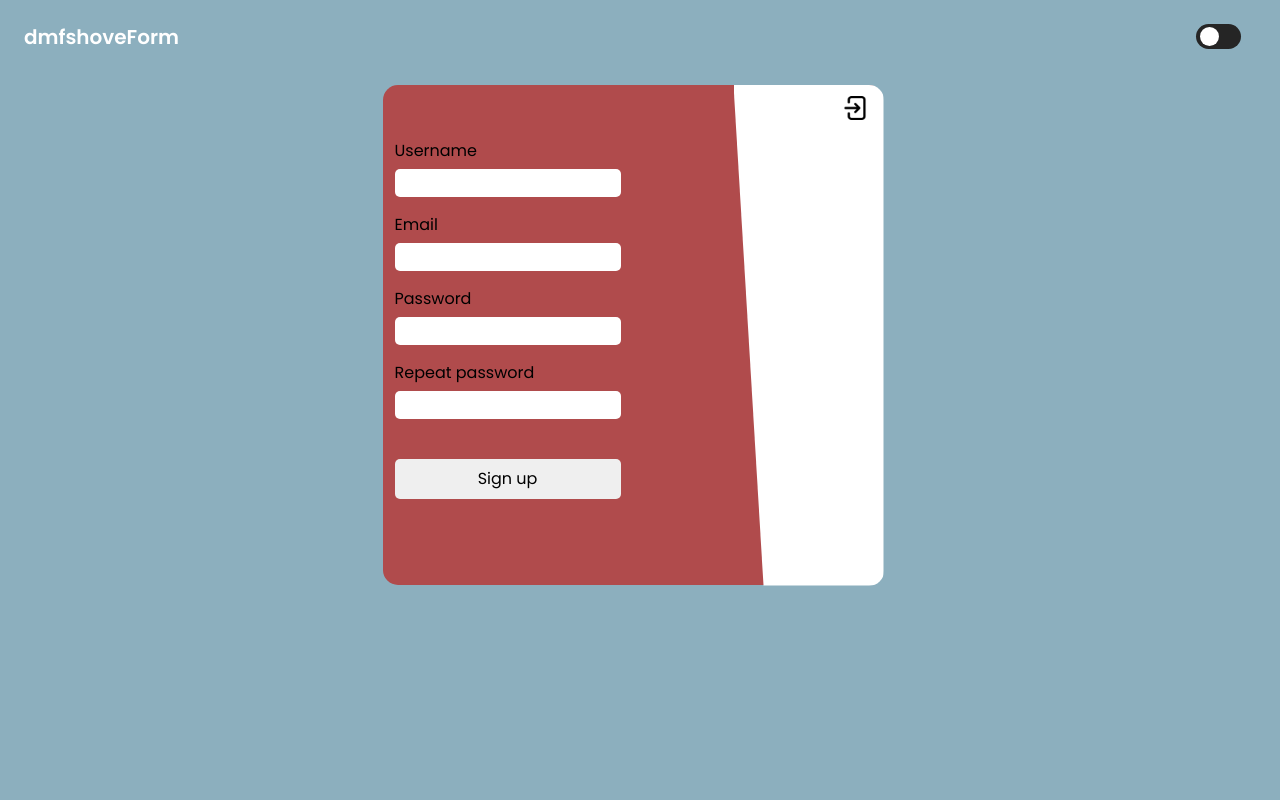
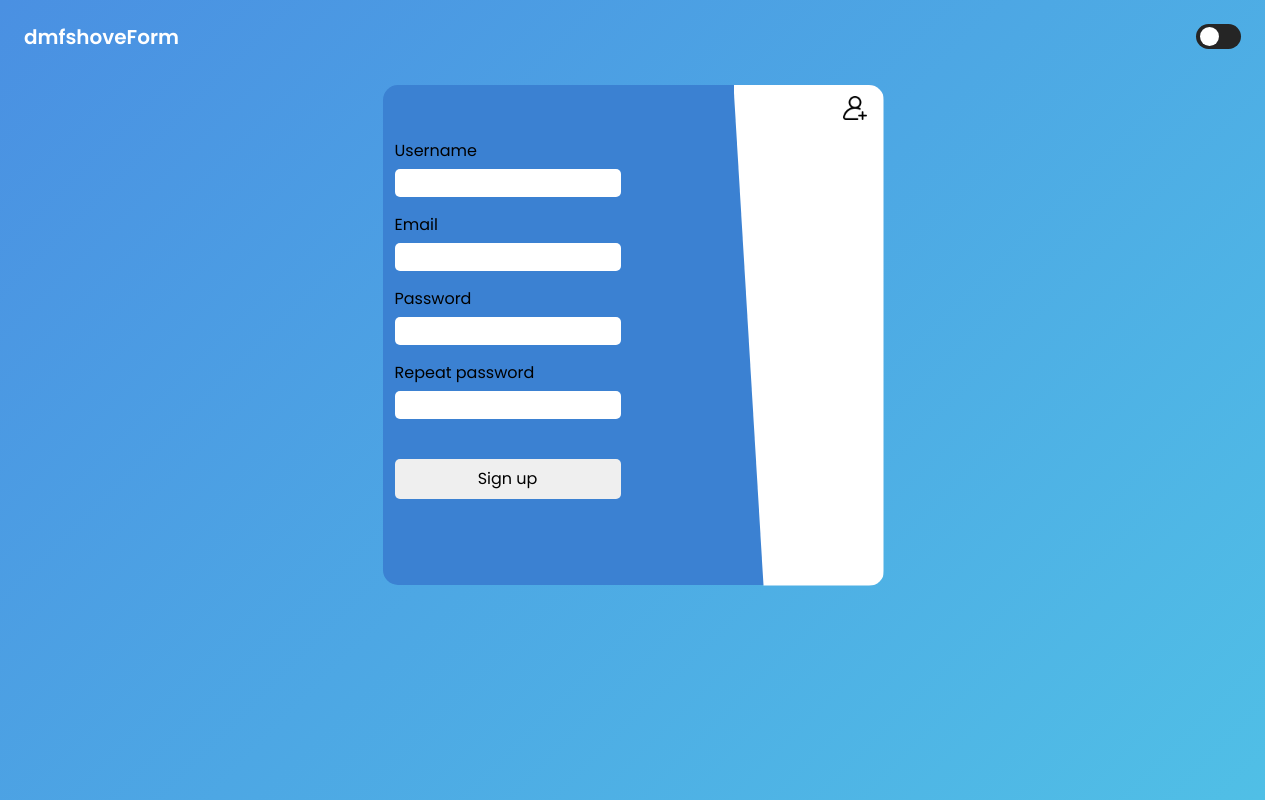
Before and after one commit to RusikHunter/Form, a React (Vite) app in the folder frontend/: page / in a window 1280 px wide. Built offline with nearby package versions, Linux system fonts and the light colour scheme.

Commit message:
styles(global): change global styles and styles for some application components

```diff
--- a/frontend/src/components/AccountWrap/AccountWrap.scss
+++ b/frontend/src/components/AccountWrap/AccountWrap.scss
@@ -5,9 +5,10 @@
     flex-direction: column;
     width: 500px;
     height: 400px;
-    background-color: var(--color-red);
+    background-color: var(--color-blue);
     border-radius: 15px;
     position: relative;
+    transition: background-color var(--transition);
 
     &__tools {
         display: flex;
@@ -17,6 +18,15 @@
 
     &__button--exit {
         background-color: transparent;
+        transition: transform var(--transition);
+
+        @include desktop-screen {
+
+            &:hover,
+            &:focus-visible {
+                transform: scale(1.1);
+            }
+        }
     }
 
     &__icon {}
@@ -42,7 +52,22 @@
         margin-top: 10px;
     }
 
+    &__username,
+    &__id,
+    &__email,
+    &__status {
+        color: var(--color-text);
+        transition: color var(--transition);
+    }
+
     @include mobile {
         width: 100%;
     }
 }
+
+body[data-js-theme="dark"] {
+
+    .account-wrap {
+        background-color: var(--color-darkblue);
+    }
+}
--- a/frontend/src/components/FormRegistration/FormRegistration.scss
+++ b/frontend/src/components/FormRegistration/FormRegistration.scss
@@ -18,11 +18,14 @@
     &__span {
         @include fluid-text(16, 16);
         @include font(var(--font-family), 400, 1);
+        color: var(--color-text);
+        transition: color var(--transition);
     }
 
     &__input {
         border-radius: 5px;
         padding: 5px 7px;
+        transition: background-color var(--transition);
 
         @include fluid-text(12, 12);
         @include font(var(--font-family), 400, 1);
@@ -34,5 +37,22 @@
         border-radius: 5px;
         @include fluid-text(16, 16);
         @include font(var(--font-family), 400, 1);
+        transition: transform var(--transition), background-color var(--transition);
+
+        @include desktop-screen {
+
+            &:hover,
+            &:focus-visible {
+                transform: scale(1.03);
+            }
+        }
     }
 }
+
+body[data-js-theme="dark"] {
+
+    .form__input,
+    .form__submit {
+        background-color: var(--color-gray);
+    }
+}
--- a/frontend/src/components/FormWrap/FormWrap.jsx
+++ b/frontend/src/components/FormWrap/FormWrap.jsx
@@ -18,31 +18,36 @@ export default function FormWrap() {
             <div className="form-wrap__tools">
                 <button className="form-wrap__button--toggle-mode" onClick={handleClick}>
                     <div className="form-wrap__button-icon">
+                        {mode === 'signup'
+                            ?
                             <img
                                 src={signupIcon}
                                 alt="Sign Up"
                                 width={24}
                                 height={24}
-                            className={`form-wrap__icon ${mode === "login" ? "form-wrap__icon--active" : ""}`}
+                                className={`form-wrap__icon`}
                             />
+                            :
                             <img
                                 src={loginIcon}
                                 alt="Log In"
                                 width={24}
                                 height={24}
-                            className={`form-wrap__icon ${mode === "signup" ? "form-wrap__icon--active" : ""}`}
+                                className={`form-wrap__icon`}
                             />
+                        }
                     </div>
                 </button>
             </div>
 
             <div className="form-wrap__content">
-                <div className={`form-wrap__form-container ${mode === "signup" ? "form-wrap__form-container--active" : ""}`}>
+                <div className={`form-wrap__form-container`}>
+                    {mode === 'signup'
+                        ?
                         <FormRegistration />
-                </div>
-
-                <div className={`form-wrap__form-container ${mode === "login" ? "form-wrap__form-container--active" : ""}`}>
+                        :
                         <FormAuthorization />
+                    }
                 </div>
             </div>
         </div>
--- a/frontend/src/components/FormWrap/FormWrap.scss
+++ b/frontend/src/components/FormWrap/FormWrap.scss
@@ -5,9 +5,10 @@
     flex-direction: column;
     width: 500px;
     height: 500px;
-    background-color: var(--color-red);
+    background-color: var(--color-blue);
     border-radius: 15px;
     position: relative;
+    transition: background-color var(--transition);
 
     &__tools {
         display: flex;
@@ -18,6 +19,16 @@
     &__button--toggle-mode {
         background-color: transparent;
         z-index: 9;
+        transition: transform var(--transition);
+
+        @include desktop-screen {
+
+            &:hover,
+            &:focus-visible {
+                transform: scale(1.1);
+                outline: none;
+            }
+        }
     }
 
     &__button-icon {
@@ -32,25 +43,11 @@
         left: 0;
         width: 100%;
         height: 100%;
-        opacity: 0;
-        transition: opacity 0.3s ease;
-    }
-
-    &__icon--active {
-        opacity: 1;
     }
 
     &__form-container {
         width: 50%;
-        opacity: 0;
         position: absolute;
-        pointer-events: none;
-        transition: opacity var(--transition);
-    }
-
-    &__form-container--active {
-        opacity: 1;
-        pointer-events: auto;
     }
 
     &::after {
@@ -85,6 +82,8 @@
 
 body[data-js-theme="light"] {
     .form-wrap {
+        background-color: var(--color-blue);
+
         &::after {
             background-color: var(--color-white);
         }
@@ -93,6 +92,8 @@ body[data-js-theme="light"] {
 
 body[data-js-theme="dark"] {
     .form-wrap {
+        background-color: var(--color-darkblue);
+
         &::after {
             background-color: var(--color-darkgray);
         }
--- a/frontend/src/components/Header/Header.scss
+++ b/frontend/src/components/Header/Header.scss
@@ -17,6 +17,16 @@
         color: var(--color-white);
         @include fluid-text(20, 20);
         @include font(var(--font-family), 600, 1);
+        transition: transform var(--transition);
+
+        @include desktop-screen {
+
+            &:hover,
+            &:focus-visible {
+                outline: 0;
+                transform: scale(1.03);
+            }
+        }
     }
 
     &__column--2 {}
--- a/frontend/src/components/ThemeButton/ThemeButton.scss
+++ b/frontend/src/components/ThemeButton/ThemeButton.scss
@@ -1,3 +1,5 @@
+@use "../../styles/index" as *;
+
 .button--toggle-theme {
     display: flex;
     width: 45px;
@@ -5,7 +7,15 @@
     border-radius: 15px;
     align-items: center;
     padding: 0 4px;
-    transition: background-color var(--transition);
+    transition: background-color var(--transition), box-shadow var(--transition);
+
+    @include desktop-screen {
+
+        &:hover,
+        &:focus-visible {
+            box-shadow: 0 3px 15px rgba(0, 0, 0, 0.35);
+        }
+    }
 }
 
 .button--toggle-theme-decoration {
--- a/frontend/src/pages/ErrorPage/ErrorPage.scss
+++ b/frontend/src/pages/ErrorPage/ErrorPage.scss
@@ -9,5 +9,7 @@
     &__message {
         @include fluid-text(16, 16);
         @include font(var(--font-family), 400, 1);
+        transition: color var(--transition);
+        color: var(--color-text);
     }
 }
--- a/frontend/src/styles/_globals.scss
+++ b/frontend/src/styles/_globals.scss
@@ -5,7 +5,7 @@
 @use "variables" as *;
 
 body {
-    background-color: var(--color-background);
+    background-image: var(--gradient-background);
     transition: background-color var(--transition-fast);
 }
 
--- a/frontend/src/styles/_variables.scss
+++ b/frontend/src/styles/_variables.scss
@@ -3,15 +3,18 @@
 
     --color-white: #FFFFFF;
     --color-black: #000000;
+    --color-gray: #CECECE;
     --color-darkgray: #252525;
-    --color-red: #B04B4C;
-    --color-blue: #18314D;
-    --color-lightblue: #8cafbe;
+    --color-blue: #3B81D2;
+    --color-darkblue: #114077;
 
     // Theme colors
 
     --color-text: var(--color-black);
-    --color-background: var(--color-blue);
+
+    // Gradients
+
+    --gradient-background: linear-gradient(135deg, #4a90e2, #50bfe6);
 
     // Fonts
 
@@ -34,11 +37,13 @@
     // Theme settings
 
     body[data-js-theme="light"] {
-        --color-background: var(--color-lightblue);
+        --color-text: var(--color-black);
+        --gradient-background: linear-gradient(135deg, #4a90e2, #50bfe6);
     }
 
     body[data-js-theme="dark"] {
-        --color-background: var(--color-blue);
+        --color-text: var(--color-gray);
+        --gradient-background: linear-gradient(135deg, #1a1c2b, #343e5a);
     }
 
     //
```
Lines whose indentation alone changed are shown as unchanged.
